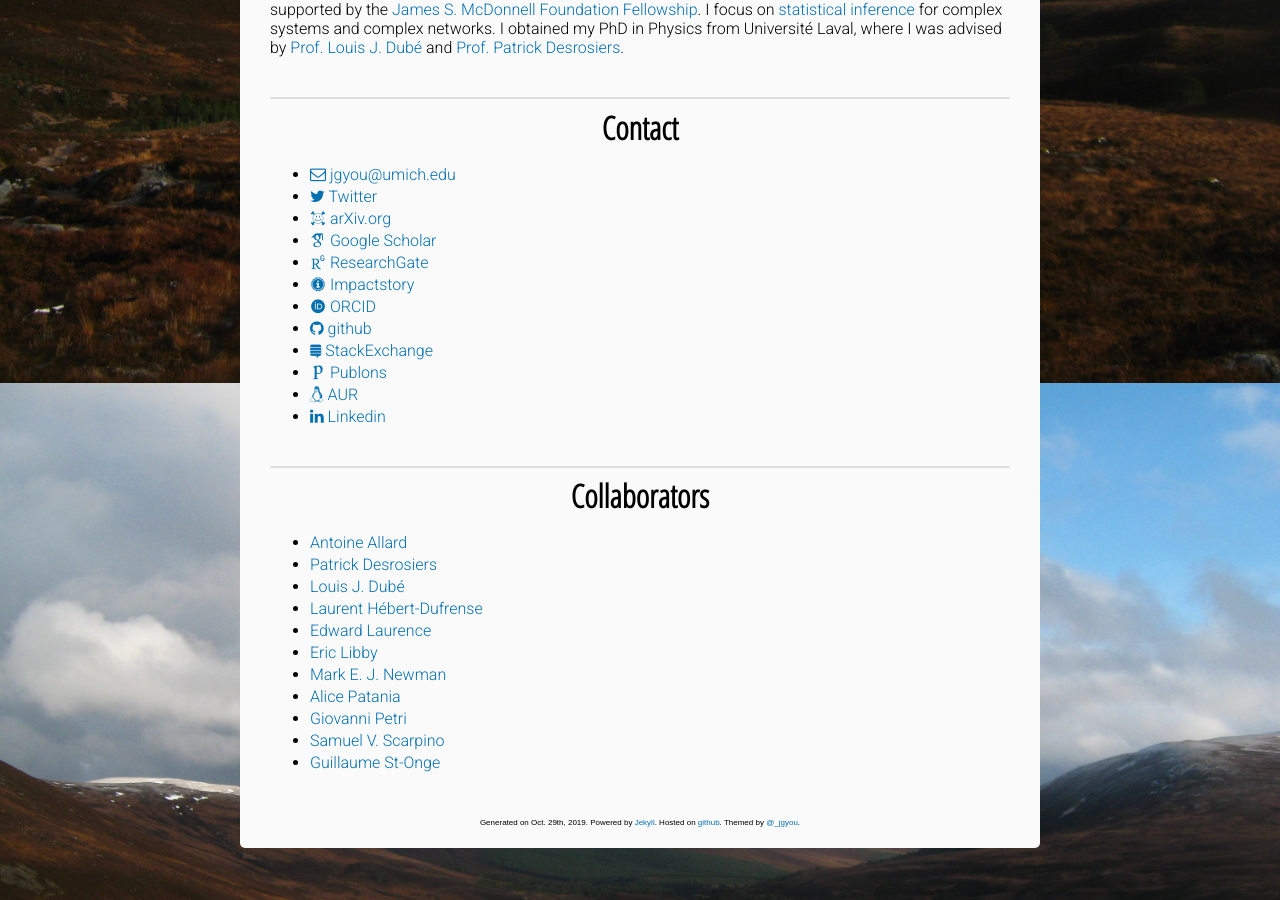
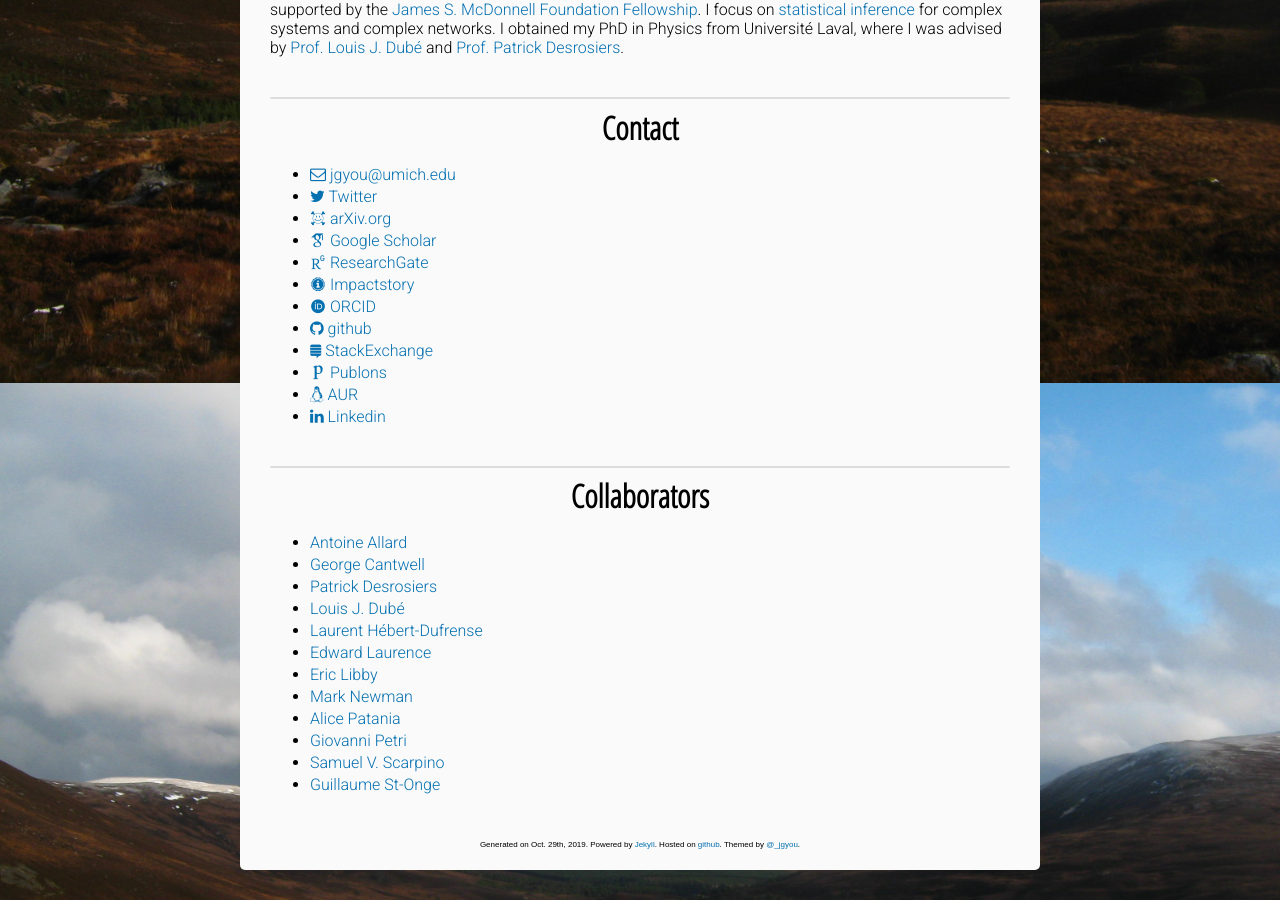
Before and after one commit to jg-you/jg-you.github.io, a Jekyll site: the page built from about.md, in a window 1280 px wide and 900 px high, scrolled down 577 px. Built offline with Jekyll 4.4.1, drawn with Linux system fonts in a browser that asks for light colours; some web fonts are replaced; comment, search, counter and statistics services are not loaded.

Commit message:
George has a website now

```diff
--- a/about.md
+++ b/about.md
@@ -56,12 +56,13 @@ I obtained my PhD in Physics from  Université Laval, where I was advised by [Pr
 
 <ul class="collab-list">
 <li class="collab-list-item"><a href="http://antoineallard.github.io/"> Antoine Allard </a></li>
-<li class="collab-list-item"><a href="https://scholar.google.ca/citations?user=YAqE0O0AAAAJ&hl=en"> Patrick Desrosiers </a></li>
-<li class="collab-list-item"><a href="http://www.dynamica.phy.ulaval.ca/"> Louis J. Dubé </a></li>
+<li class="collab-list-item"><a href="https://www.george-cantwell.com/"> George Cantwell </a></li>
+<li class="collab-list-item"><a href="https://dynamicalab.github.io/members.html"> Patrick Desrosiers </a></li>
+<li class="collab-list-item"><a href="https://dynamicalab.github.io/members.html"> Louis J. Dubé </a></li>
 <li class="collab-list-item"><a href="http://laurenthebertdufresne.github.io/"> Laurent Hébert-Dufrense </a></li>
 <li class="collab-list-item"><a href="http://edwardlaurence.me/"> Edward Laurence </a></li>
 <li class="collab-list-item"><a href="http://ericlibby.github.io/"> Eric Libby </a></li>
-<li class="collab-list-item"><a href="http://www-personal.umich.edu/~mejn/"> Mark E. J. Newman </a></li>
+<li class="collab-list-item"><a href="http://www-personal.umich.edu/~mejn/"> Mark Newman </a></li>
 <li class="collab-list-item"><a href="https://alpatania.github.io/"> Alice Patania </a></li>
 <li class="collab-list-item"><a href="https://lordgrilo.github.io/"> Giovanni Petri </a></li>
 <li class="collab-list-item"><a href="http://scarpino.github.io/"> Samuel V. Scarpino</a></li>
```
